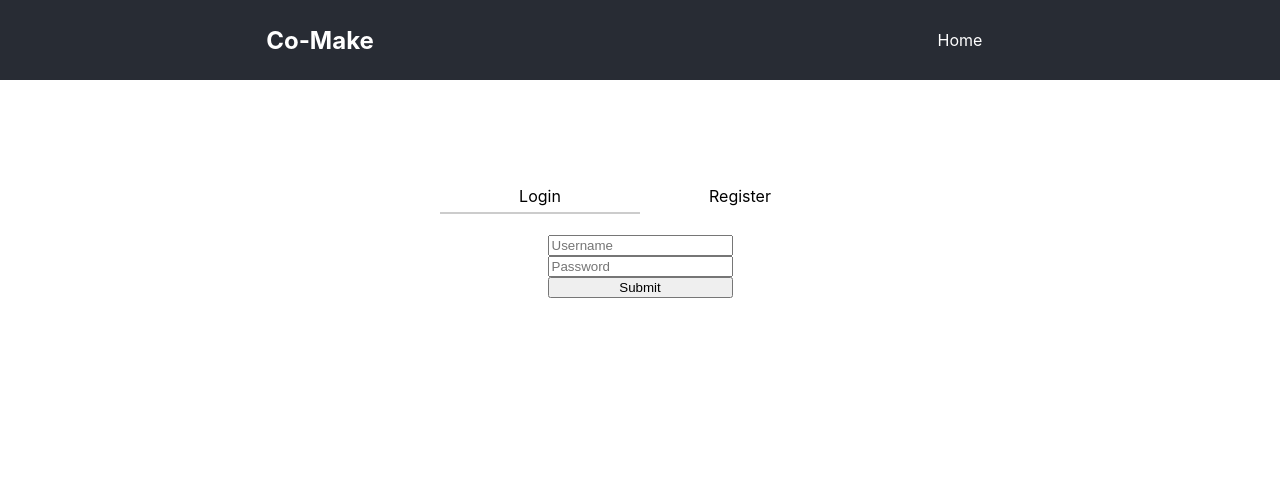
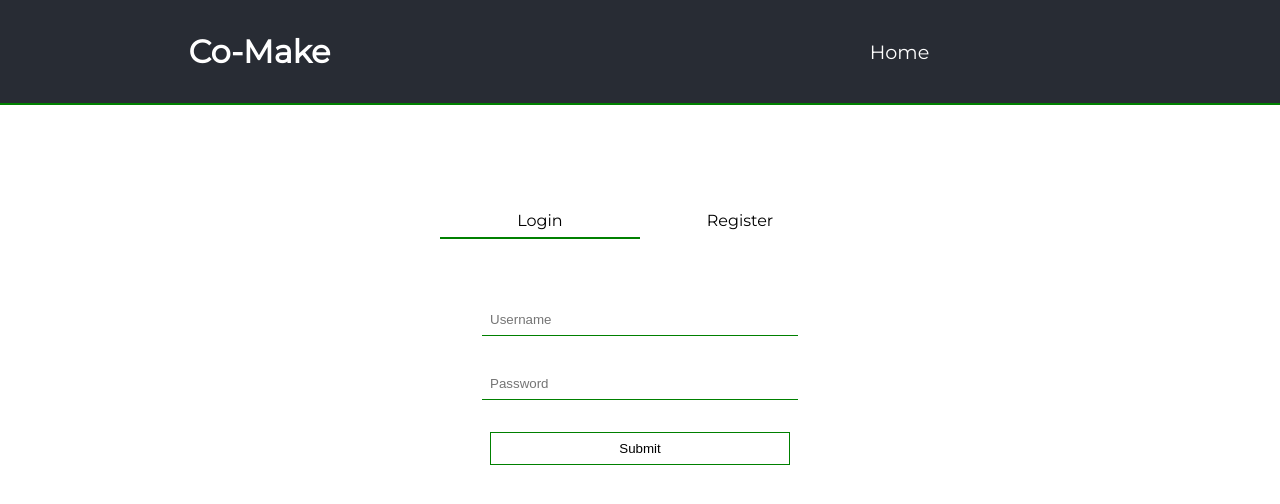
Before and after one commit to Co-make-bw/front-end, a React (Create React App) app in the folder co-make/: page / in a window 1280 px wide. Shown: the top 504 px of the page. Built offline with nearby package versions, Linux system fonts and the light colour scheme.

Commit message:
added styles to login/register

```diff
--- a/co-make/public/index.html
+++ b/co-make/public/index.html
@@ -3,13 +3,17 @@
 	<head>
 		<meta charset="utf-8" />
 		<link rel="icon" href="%PUBLIC_URL%/favicon.ico" />
+		<link
+			href="https://fonts.googleapis.com/css?family=Montserrat&display=swap"
+			rel="stylesheet"
+		/>
 		<meta name="viewport" content="width=device-width, initial-scale=1" />
 		<meta name="theme-color" content="#000000" />
 		<meta
 			name="description"
 			content="Web site created using create-react-app"
 		/>
-    <link rel="apple-touch-icon" href="%PUBLIC_URL%/logo192.png" />
+
 		<!--
       manifest.json provides metadata used when your web app is installed on a
       user's mobile device or desktop. See https://developers.google.com/web/fundamentals/web-app-manifest/
@@ -24,7 +28,7 @@
       work correctly both with client-side routing and a non-root public URL.
       Learn how to configure a non-root public URL by running `npm run build`.
     -->
-    <title>React App</title>
+		<title>Co-Make</title>
 	</head>
 	<body>
 		<noscript>You need to enable JavaScript to run this app.</noscript>
--- a/co-make/src/components/Box.css
+++ /dev/null
@@ -1,5 +0,0 @@
-Form#loginForm {
-    margin-top: 20px;
-    display: flex;
-    flex-direction: column;
-}
--- a/co-make/src/components/Default.css
+++ b/co-make/src/components/Default.css
@@ -20,10 +20,11 @@
 	height: 100%;
 	line-height: 2;
 	cursor: pointer;
+	font-size: 1rem;
 }
 
 .selected {
-    border-bottom: 2px solid #ccc;
+	border-bottom: 2px solid green;
 }
 
 .card-layout {
--- a/co-make/src/components/LoginBox.js
+++ b/co-make/src/components/LoginBox.js
@@ -2,8 +2,13 @@ import React, { useState } from 'react';
 import axios from 'axios';
 import { useHistory } from 'react-router-dom';
 import { connect } from 'react-redux';
-import { Formik, Form, Field, ErrorMessage } from 'formik';
-import './Box.css';
+import { Formik, ErrorMessage } from 'formik';
+import {
+	StyledFormik,
+	StyledField,
+	StyledButton,
+	StyledError
+} from '../styles';
 
 function LoginBox(props) {
 	const history = useHistory();
@@ -11,9 +16,7 @@ function LoginBox(props) {
 	const [loading, setLoading] = useState(false);
 
 	return (
-		<div className='inner-container'>
-			<div className='box'>
-				<div className='input-group'>
+		<div>
 			<Formik
 				initialValues={{
 					username: '',
@@ -31,10 +34,7 @@ function LoginBox(props) {
 					setSubmitting(true);
 					setLoading(true);
 					axios
-								.post(
-									'https://comake4.herokuapp.com/api/auth/login',
-									submitValues
-								)
+						.post('https://comake4.herokuapp.com/api/auth/login', submitValues)
 						.then(res => {
 							console.log('response for login:', res);
 							window.localStorage.setItem('token', res.data.token);
@@ -53,26 +53,30 @@ function LoginBox(props) {
 				}}
 			>
 				{({ isSubmitting }) => (
-							<Form id='loginForm'>
-								<Field
+					<StyledFormik id='loginForm'>
+						<StyledField
 							type='text'
 							name='username'
 							autoComplete='off'
 							placeholder='Username'
 						/>
 						<ErrorMessage name='username' component='div' />
-								<Field type='password' name='password' placeholder='Password' />
+						<StyledField
+							type='password'
+							name='password'
+							placeholder='Password'
+						/>
 						<ErrorMessage name='password' component='div' />
-								<button type='submit' disabled={isSubmitting}>
+						<StyledButton type='submit' disabled={isSubmitting}>
 							Submit
-								</button>
-								{loginError && <p>Wrong username and/or password</p>}
+						</StyledButton>
+						{loginError && (
+							<StyledError>Wrong username and/or password</StyledError>
+						)}
 						{loading && <p>loading...</p>}
-							</Form>
+					</StyledFormik>
 				)}
 			</Formik>
-				</div>
-			</div>
 		</div>
 	);
 }
--- a/co-make/src/components/Navbar.css
+++ /dev/null
@@ -1,29 +0,0 @@
-.App {
-    text-align: center;
-}
-
-nav {
-    background-color: #282c34;
-    display: flex;
-    justify-content: space-around;
-    align-items: center;
-    min-height: 10vh;
-    color: white;
-}
-
-.nav-links {
-    width: 30%;
-    display: flex;
-    justify-content: space-around;
-    align-items: center;
-    list-style: none;
-}
-
-h2 {
-    width: 30%;
-}
-
-.link {
-    color: white;
-    text-decoration: none;
-}
--- a/co-make/src/components/Navbar.js
+++ b/co-make/src/components/Navbar.js
@@ -1,25 +1,24 @@
 import React from 'react';
 import { connect } from 'react-redux';
-import { Link } from 'react-router-dom';
-import './Navbar.css';
+import { StyledNav, NavLogo, NavContainer, NavLink } from '../styles';
 
 function Navbar(props) {
 	return (
-		<div className='App'>
-			<nav>
-				<h2>Co-Make</h2>
-				<div className='nav-links'>
-					<Link to='/' className='link'>
+		<>
+			<StyledNav>
+				<NavLogo>Co-Make</NavLogo>
+				<NavContainer>
+					<NavLink to='/' className='link'>
 						Home
-					</Link>
+					</NavLink>
 					{props.user.id && (
-						<Link to={`/dashboard/${props.user.id}`} className='link'>
+						<NavLink to={`/dashboard/${props.user.id}`} className='link'>
 							Dashboard
-						</Link>
+						</NavLink>
 					)}
-				</div>
-			</nav>
-		</div>
+				</NavContainer>
+			</StyledNav>
+		</>
 	);
 }
 
--- a/co-make/src/components/Register.js
+++ b/co-make/src/components/Register.js
@@ -1,7 +1,7 @@
 import React, { useState } from 'react';
 import { connect } from 'react-redux';
 import { addNewUser } from '../actions/onboardingActions';
-import './Box.css';
+import { StyledForm, StyledInput, StyledError, StyledButton } from '../styles';
 
 function Register(props) {
 	const [newUser, setNewUser] = useState({
@@ -30,31 +30,32 @@ function Register(props) {
 	};
 
 	return (
-		<div className='inner-container'>
-			<div className='box'>
-				<div className='input-group'>
-					<label htmlFor='username'>User Name</label>
-
-					<input
+		<div>
+			<StyledForm onSubmit={handleSubmit}>
+				<StyledInput
 					type='text'
 					name='username'
-						placeholder='User Name'
+					placeholder='Username'
 					autoComplete='off'
 					onChange={handleChange}
 					value={newUser.username}
 				/>
 
-					<label htmlFor='password'>Password</label>
-					<input type='password' name='password' onChange={handleChange} />
+				<StyledInput
+					type='password'
+					name='password'
+					placeholder='Password'
+					onChange={handleChange}
+					value={newUser.password}
+				/>
 
-					<button onClick={handleSubmit} name='submitRegister'>
+				<StyledButton type='submit' name='submitRegister'>
 					Register
-					</button>
-				</div>
+				</StyledButton>
+			</StyledForm>
 			{props.registerError && (
-					<p>User already exists, try a different username</p>
+				<StyledError>User already exists, try a different username</StyledError>
 			)}
-			</div>
 		</div>
 	);
 }
--- a/co-make/src/index.css
+++ b/co-make/src/index.css
@@ -1,13 +1,14 @@
 body {
-  margin: 0;
-  font-family: -apple-system, BlinkMacSystemFont, 'Segoe UI', 'Roboto', 'Oxygen',
-    'Ubuntu', 'Cantarell', 'Fira Sans', 'Droid Sans', 'Helvetica Neue',
-    sans-serif;
-  -webkit-font-smoothing: antialiased;
-  -moz-osx-font-smoothing: grayscale;
+	margin: 0;
+	padding: 0;
+	width: 100%;
+	font-size: 62.5%;
+	font-family: 'Montserrat', sans-serif;
+	-webkit-font-smoothing: antialiased;
+	-moz-osx-font-smoothing: grayscale;
 }
 
 code {
-  font-family: source-code-pro, Menlo, Monaco, Consolas, 'Courier New',
-    monospace;
+	font-family: source-code-pro, Menlo, Monaco, Consolas, 'Courier New',
+		monospace;
 }
--- /dev/null
+++ b/co-make/src/styles/index.js
@@ -0,0 +1,95 @@
+import styled from 'styled-components';
+import { Link } from 'react-router-dom';
+import { Form, Field } from 'formik';
+
+// GLOBAL STYLES
+export const StyledError = styled.p`
+    color: white;
+    background-color: #FF4A48
+    font-size: 1rem;
+    border-radius: 5px;
+`;
+
+// NAVBAR STYLES
+export const StyledNav = styled.nav`
+	background-color: #282c34;
+	display: flex;
+	justify-content: space-around;
+	align-items: center;
+	min-height: 10vh;
+	color: white;
+	border-bottom: 2px solid green;
+`;
+export const NavLogo = styled.h3`
+	font-size: 2rem;
+`;
+export const NavContainer = styled.div`
+	width: 30%;
+	display: flex;
+	justify-content: space-around;
+	align-items: center;
+	list-style: none;
+`;
+export const NavLink = styled(Link)`
+	text-decoration: none;
+	font-size: 1.2rem;
+	color: white;
+
+	&:hover {
+		cursor: pointer;
+		color: green;
+		transition: color 1s;
+	}
+`;
+
+// LOGIN STYLES
+export const StyledFormik = styled(Form)`
+	width: 300px;
+	margin-top: 2rem;
+	display: flex;
+	flex-direction: column;
+	justify-content: space-between;
+	align-items: center;
+`;
+export const StyledField = styled(Field)`
+	width: 100%;
+	padding: 0.5rem;
+	margin-top: 2rem;
+	border: none;
+	border-bottom: 1px solid green;
+	color: black;
+`;
+export const StyledButton = styled.button`
+	width: 100%;
+	padding: 0.5rem 1.5rem;
+	margin-top: 2rem;
+	border: 1px solid green;
+	background-color: white;
+	color: black;
+	text-align: center;
+
+	&:hover {
+		cursor: pointer;
+		background-color: green;
+		color: white;
+		transition: background-color 1s, color 1s;
+	}
+`;
+
+// REGISTER STYLES
+export const StyledForm = styled.form`
+	width: 300px;
+	margin-top: 2rem;
+	display: flex;
+	flex-direction: column;
+	justify-content: space-between;
+	align-items: center;
+`;
+export const StyledInput = styled.input`
+	width: 100%;
+	margin-top: 2rem;
+	padding: 0.5rem;
+	border: none;
+	border-bottom: 1px solid green;
+	color: black;
+`;
```
Also changed, not shown: co-make/public/manifest.json, 1 other file (tests, documents, lock files or other folders). Lines whose indentation alone changed are shown as unchanged.
